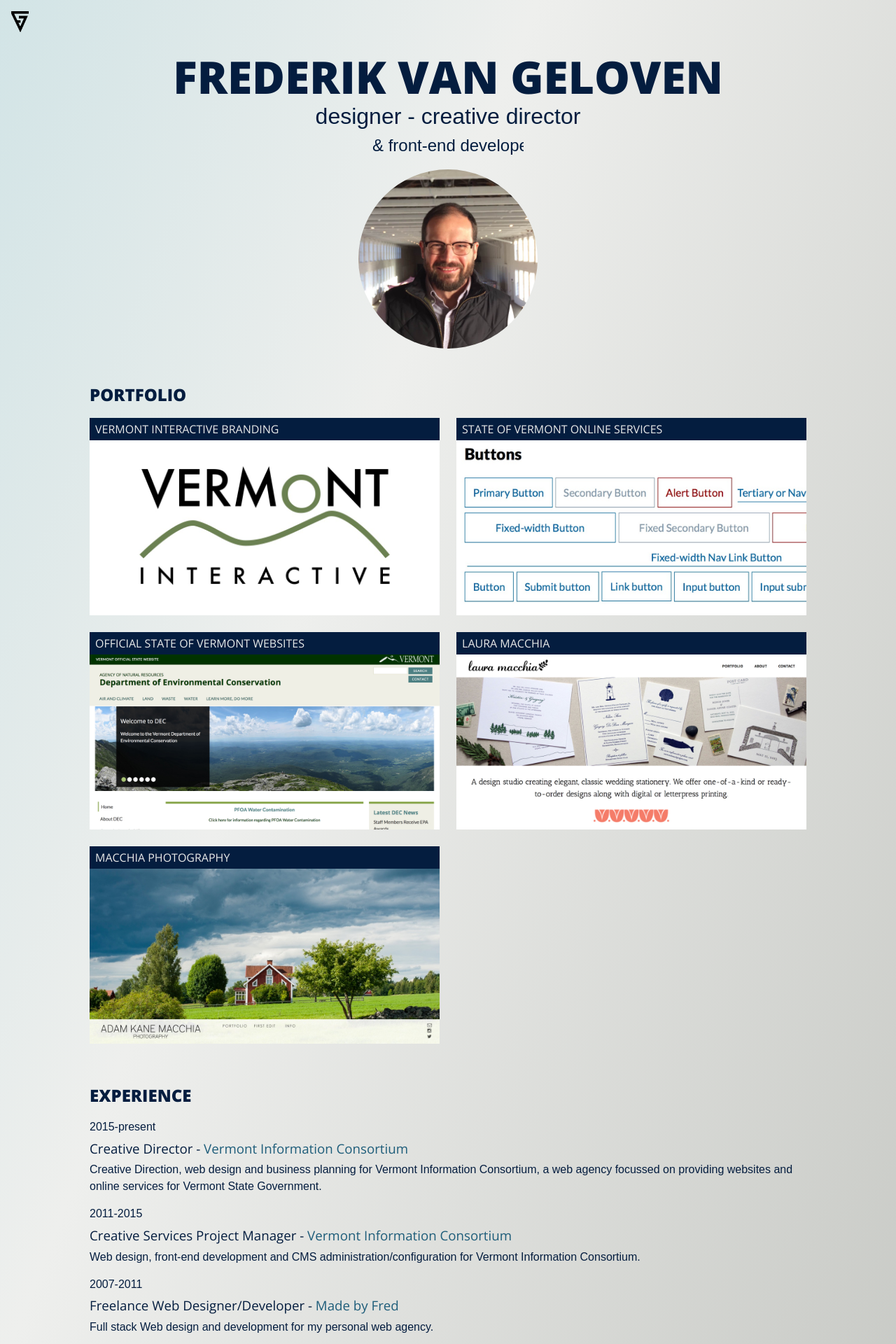
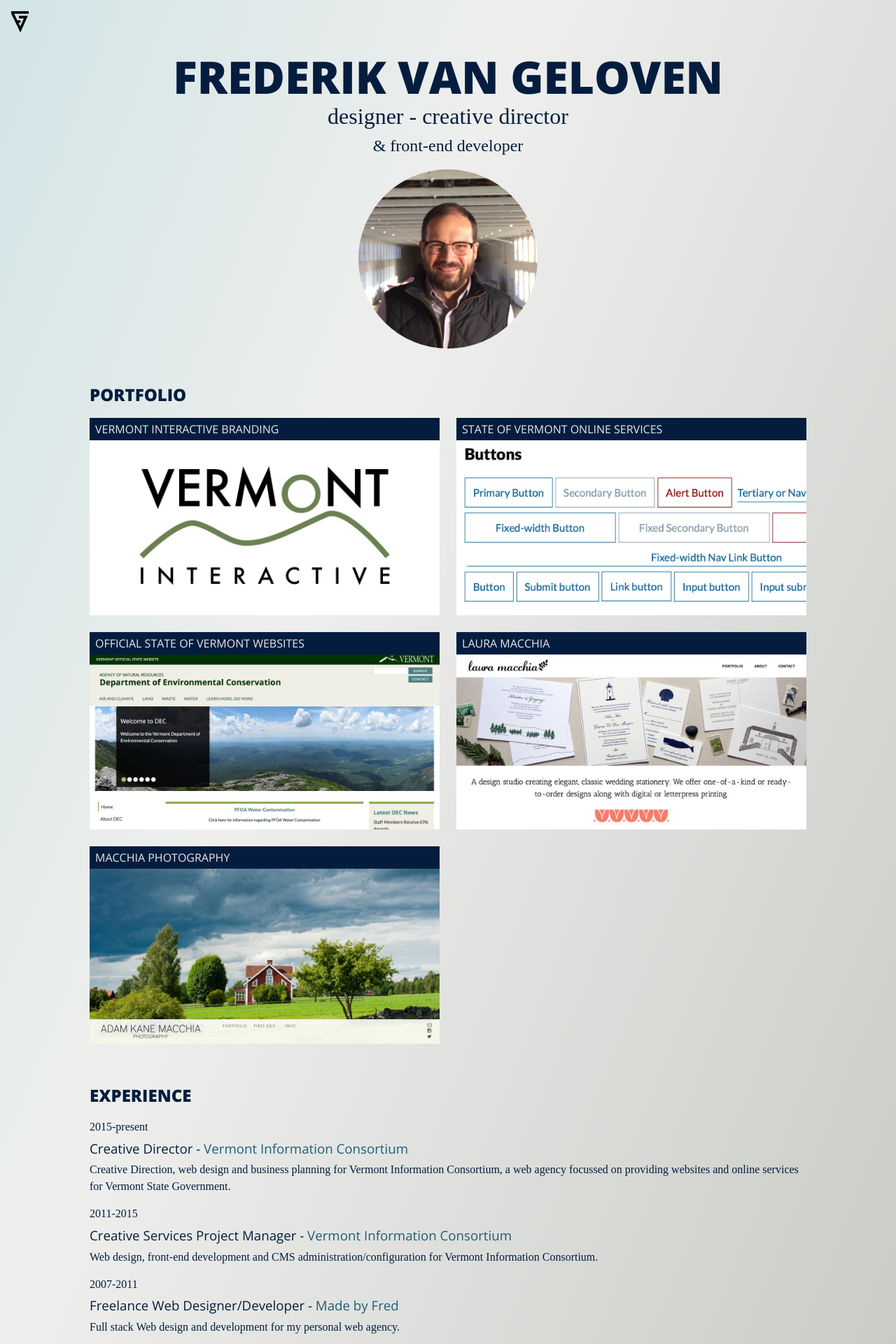
Before and after one commit to fredvg/fredvg.github.io, a Jekyll site: the page built from index.html, in a window 1280 px wide. Shown: the top 1920 px of the page at 70% size. Built offline with Jekyll 4.4.1, drawn with Linux system fonts in a browser that asks for light colours; some web fonts are replaced.

Commit message:
played around with fonts but didn't end up finalizing anything

```diff
--- a/css/main.scss
+++ b/css/main.scss
@@ -4,6 +4,8 @@
 @charset "utf-8";
 
 //Import fonts
+
+// @import 'https://fonts.googleapis.com/css?family=Domine|Montserrat:700';
 @import url(https://fonts.googleapis.com/css?family=Open+Sans:300,400,800);
 
 @font-face {
@@ -16,14 +18,12 @@
          url('/fonts/knile-regular-webfont.svg#knileregular') format('svg');
     font-weight: normal;
     font-style: normal;
-
 }
 
 
-
 // Our variables
-$base-font-family: "knileregular", sans-serif;
-$heading-font: "Open Sans", serif;
+$base-font-family: 'knileregular', serif;
+$heading-font: 'Open Sans', sans-serif;
 $base-font-size:   16px;
 $small-font-size:  $base-font-size * 0.875;
 $base-line-height: 1.5;
```
